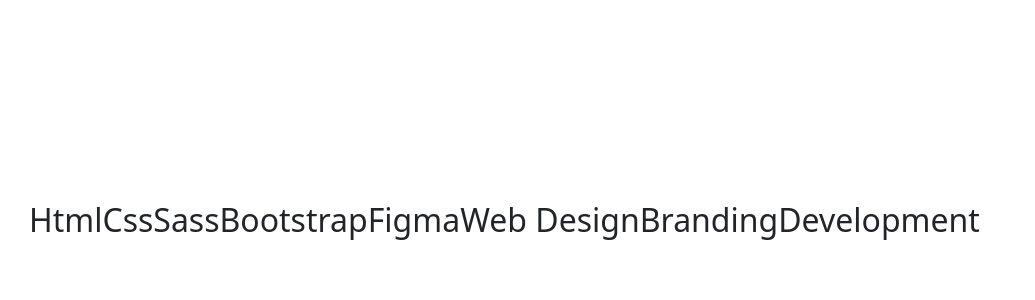
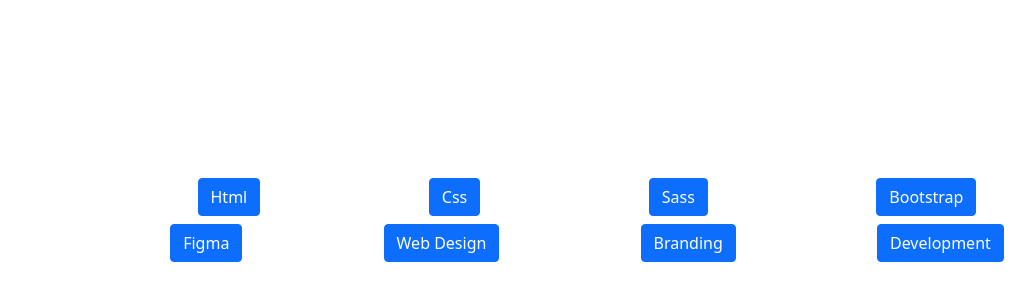
Before and after one commit to RenszCamacho/trial-custom-bootstrap-5, a website built with Parcel: page src/index.html in a window 1280 px wide. Shown: the part 176-476 px from the top of the page, without its empty margins (53-1088 px from the left). Built offline with nearby package versions, Linux system fonts and the light colour scheme.

Commit message:
Bootstrap. Layout Done.

```diff
--- a/src/index.html
+++ b/src/index.html
@@ -11,26 +11,26 @@
   >
     <!--START:Skill Section:-->
     <section class="container">
-      <div class="d-flex">
-        <div class="d-flex">
+      <div class="d-flex flex-column">
+        <div class="d-flex justify-content-evenly">
           <!--Html-->
-          <h2 class="">Html</h2>
+          <h2 class="btn btn-primary">Html</h2>
           <!--Css-->
-          <h2 class="">Css</h2>
+          <h2 class="btn btn-primary">Css</h2>
           <!--Javascript-->
-          <h2 class="">Sass</h2>
+          <h2 class="btn btn-primary">Sass</h2>
           <!--React-->
-          <h2 class="">Bootstrap</h2>
+          <h2 class="btn btn-primary">Bootstrap</h2>
         </div>
-        <div class="d-flex">
+        <div class="d-flex justify-content-evenly">
           <!--Figma-->
-          <h2 class="">Figma</h2>
+          <h2 class="btn btn-primary">Figma</h2>
           <!--Web Design-->
-          <h2 class="">Web Design</h2>
+          <h2 class="btn btn-primary">Web Design</h2>
           <!--Branding-->
-          <h2 class="">Branding</h2>
+          <h2 class="btn btn-primary">Branding</h2>
           <!--Development-->
-          <h2 class="">Development</h2>
+          <h2 class="btn btn-primary">Development</h2>
         </div>
       </div>
     </section>
```
